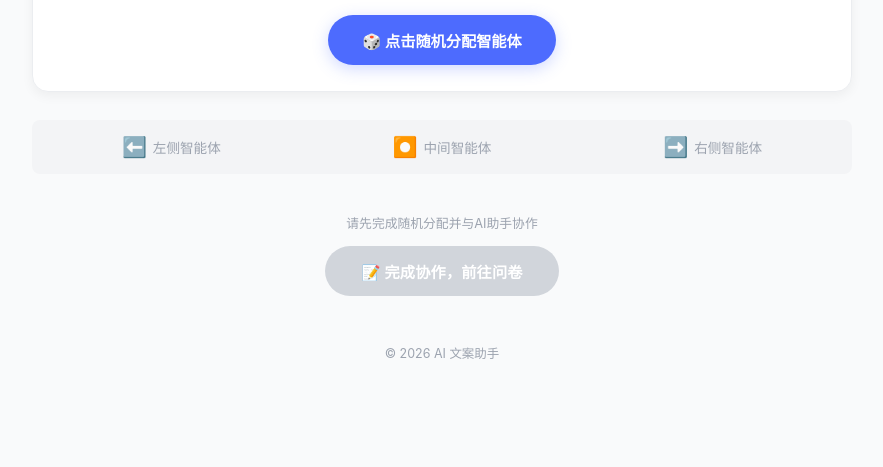
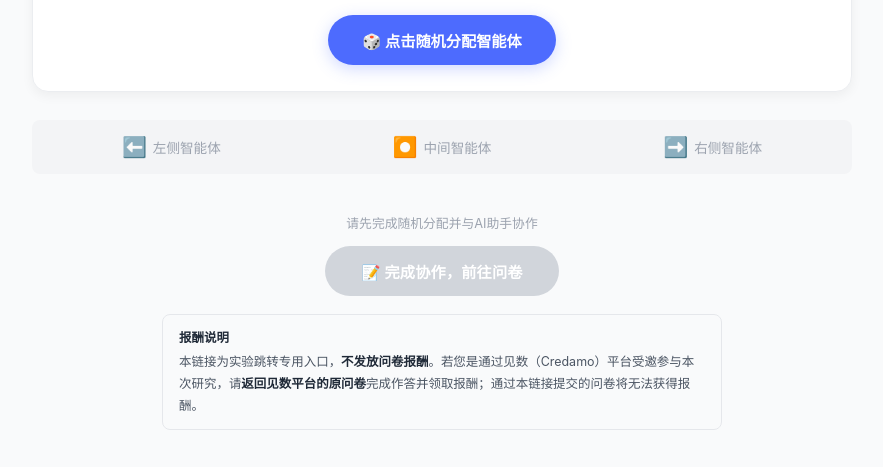
Before and after one commit to lsenufy/ai-personality-experiment, a plain HTML site: page index.html in a window 1280 px wide. Shown: the part 355-822 px from the top of the page, without its empty margins (198-1081 px from the left). Before the commit the page ends 800 px from the top, so only its background shows below. Drawn offline with Linux system fonts and the light colour scheme.

Commit message:
Add files via upload

```diff
--- a/index.html
+++ b/index.html
@@ -125,6 +125,11 @@
         .redirect-btn:active{transform:translateY(0)}
         .redirect-btn:disabled{background:var(--gray-300);box-shadow:none;cursor:not-allowed;transform:none}
         .redirect-tip{font-size:0.8rem;color:var(--gray-400);margin-bottom:12px}
+        .redirect-note{max-width:560px;margin:18px auto 0;padding:12px 16px;border-radius:var(--radius-xs);
+            background:var(--gray-50);border:1px solid var(--gray-200);color:var(--gray-600);
+            font-size:0.78rem;line-height:1.75;text-align:left}
+        .redirect-note strong{color:var(--gray-800);font-weight:600}
+        .redirect-note .note-title{display:block;margin-bottom:2px}
 
         /* ── Footer ── */
         .footer{text-align:center;padding:8px 20px 32px;font-size:0.78rem;color:var(--gray-400)}
@@ -181,6 +186,10 @@
 <div class="redirect-area">
     <p class="redirect-tip" id="surveyTip">请先完成随机分配并与AI助手协作</p>
     <button class="redirect-btn" id="surveyButton" type="button" disabled>📝 完成协作，前往问卷</button>
+    <div class="redirect-note">
+        <strong class="note-title">报酬说明</strong>
+        本链接为实验跳转专用入口，<strong>不发放问卷报酬</strong>。若您是通过见数（Credamo）平台受邀参与本次研究，请<strong>返回见数平台的原问卷</strong>完成作答并领取报酬；通过本链接提交的问卷将无法获得报酬。
+    </div>
 </div>
 
 <footer class="footer">© 2026 AI 文案助手</footer>
@@ -196,7 +205,7 @@ var agents = [
 ];
 
 var ASSIGNMENT_KEY='experimentAgentAssignment_v2';
-var SURVEY_URL='https://www.credamo.com/s/NzM3Aj/';
+var SURVEY_URL='https://www.credamo.com/s/zYz6Nj/';
 var currentTab=null;
 var chatIframe=document.getElementById('chatIframe');
 var chatTitle=document.getElementById('chatTitle');
```
